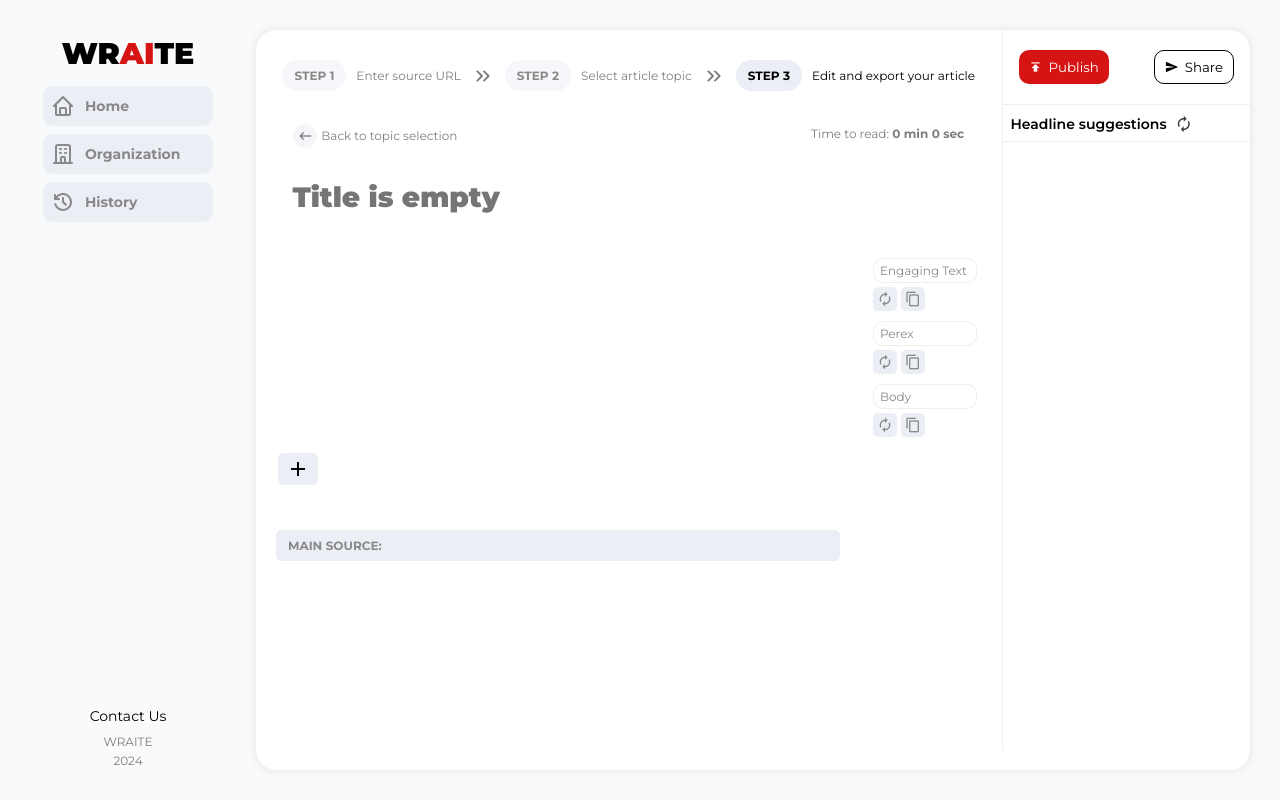
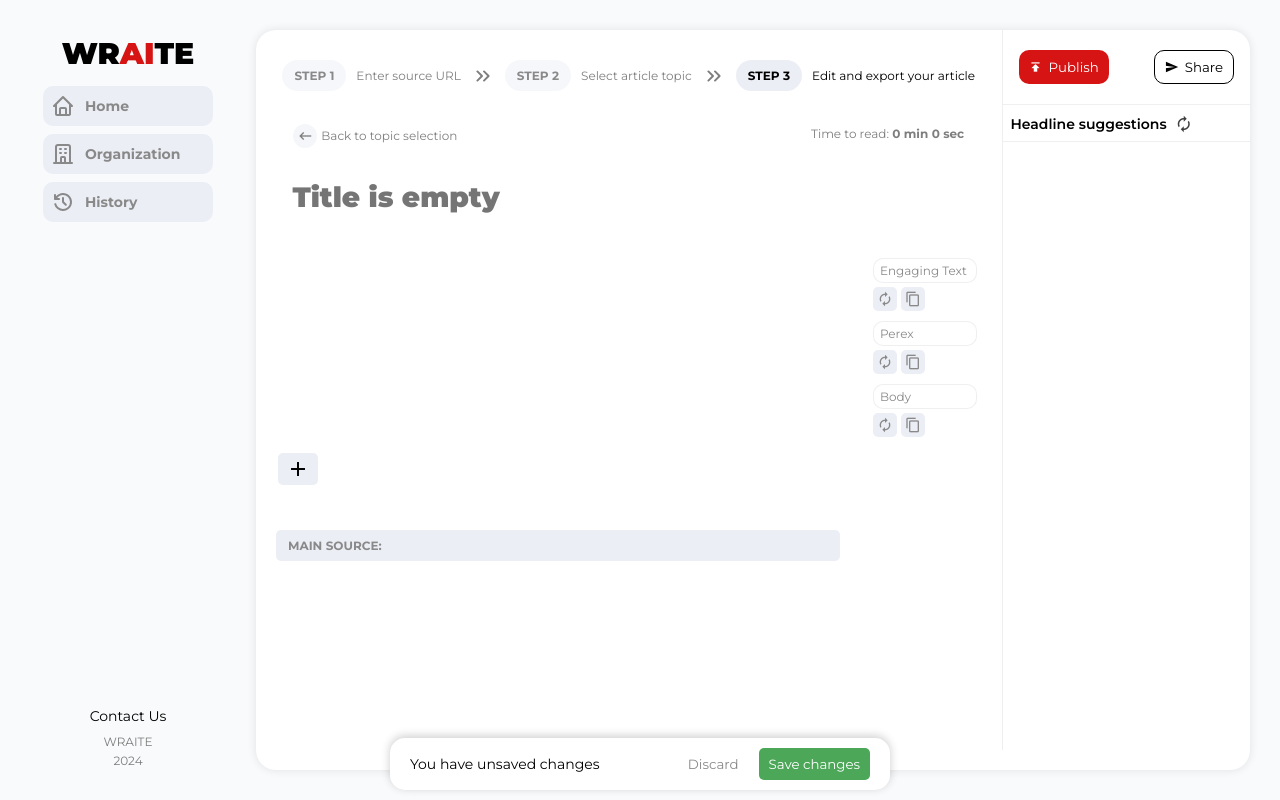
Before and after one commit to News-AIgency/App, a Vue app in the folder frontend/: page /article in a window 1280 px wide. Built offline with nearby package versions, Linux system fonts and the light colour scheme.

Commit message:
Add SaveChangesPopup component

```diff
--- /dev/null
+++ b/frontend/src/components/SaveChangesPopup.vue
@@ -0,0 +1,77 @@
+<template>
+  <div class="popup-container" v-show="visible">
+    <p class="text">You have unsaved changes</p>
+    <div class="buttons-container"><button class="discard-btn">Discard</button><button class="save-btn">Save changes</button></div>
+  </div>
+</template>
+
+<script lang="ts">
+import { defineComponent } from 'vue';
+
+export default defineComponent({
+  name: 'SaveChangePopup',
+  props: {
+    visible: {
+      type: Boolean,
+      required: true,
+    },
+  },
+});
+</script>
+
+<style scoped>
+.text {
+  display: flex;
+  align-items: center;
+  justify-content: center;
+  text-align: center;
+}
+/* buttons */
+.buttons-container {
+  display: flex;
+  gap: 10px;
+}
+
+.discard-btn {
+  background-color: transparent;
+  border: none;
+  padding: 8px 10px;
+  cursor: pointer;
+  color: var(--color-text-haze);
+}
+
+.discard-btn:hover {
+  text-decoration: underline;
+}
+
+.save-btn {
+  background-color: rgb(77, 167, 89);
+  color: white;
+  border: none;
+  padding: 8px 10px;
+  border-radius: 5px;
+  cursor: pointer;
+}
+
+.save-btn:hover {
+  background-color: rgb(71, 154, 82);
+}
+
+/* main container */
+.popup-container {
+  width: clamp(300px, 50%, 500px);
+  display: flex;
+  justify-content: space-between;
+  position: fixed;
+  bottom: 10px;
+  left: 50%;
+  transform: translateX(-50%);
+  background-color: white;
+  color: var(--color-text);
+  padding: 10px 20px;
+  border-radius: 15px;
+  box-shadow: 0 -2px 10px rgba(0, 0, 0, 0.2);
+  z-index: 1000;
+  text-align: center;
+}
+</style>
--- a/frontend/src/views/ArticleView.vue
+++ b/frontend/src/views/ArticleView.vue
@@ -82,6 +82,7 @@ Slovensko zaznamenalo historicky najvyšší rast obnoviteľných zdrojov energi
           {{ suggestion }}
         </button></div>
     </section>
+    <SaveChangesPopup :visible="showSavePopup" />
   </main>
 </template>
 
@@ -93,6 +94,7 @@ import AiContent from '@/components/AiContent.vue'
 import ArticleBlock from '@/components/ArticleBlock.vue';
 import SrcUrlBlock from '@/components/SrcUrlBlock.vue';
 import ArticleService from '@/services/ArticleService';
+import SaveChangesPopup from '@/components/SaveChangesPopup.vue';
 
 export default {
   setup() {
@@ -104,7 +106,8 @@ export default {
     LoadingSpinner,
     AiContent,
     ArticleBlock,
-    SrcUrlBlock
+    SrcUrlBlock,
+    SaveChangesPopup,
   },
   data() {
     return {
@@ -118,6 +121,7 @@ export default {
       newTag: '',
       originalUrl: '',
       currentStep: 3,
+      showSavePopup: true,
     }
   },
   mounted() {
```
